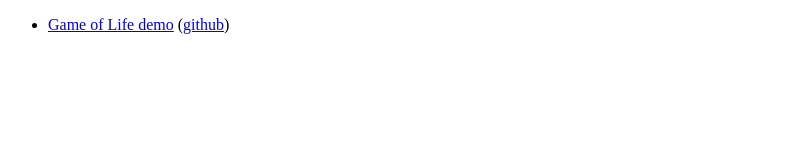
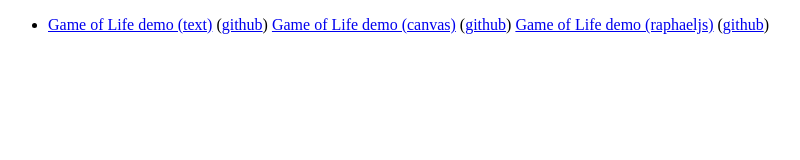
Before and after one commit to michiel/michiel.github.com, a plain HTML site: page index.html in a window 1280 px wide. Shown: the whole page, without its empty margins (0-800 px from the left). Drawn offline with Linux system fonts and the light colour scheme.

Commit message:
Add canvas and raphaeljs demos to links

```diff
--- a/index.html
+++ b/index.html
@@ -11,7 +11,9 @@
         <div>
           <ul>
             <li>
-            <a href="http://michiel.github.com/gameoflife-coffee/">Game of Life demo</a> (<a href="http://github.com/michiel/gameoflife-coffee">github</a>)
+            <a href="http://michiel.github.com/gameoflife-coffee/">Game of Life demo (text)</a> (<a href="http://github.com/michiel/gameoflife-coffee">github</a>)
+            <a href="http://michiel.github.com/gameoflife-coffee/index-canvas.html">Game of Life demo (canvas)</a> (<a href="http://github.com/michiel/gameoflife-coffee">github</a>)
+            <a href="http://michiel.github.com/gameoflife-coffee/index-raphael.html">Game of Life demo (raphaeljs)</a> (<a href="http://github.com/michiel/gameoflife-coffee">github</a>)
             </li>
           </ul>
         </div>
```
